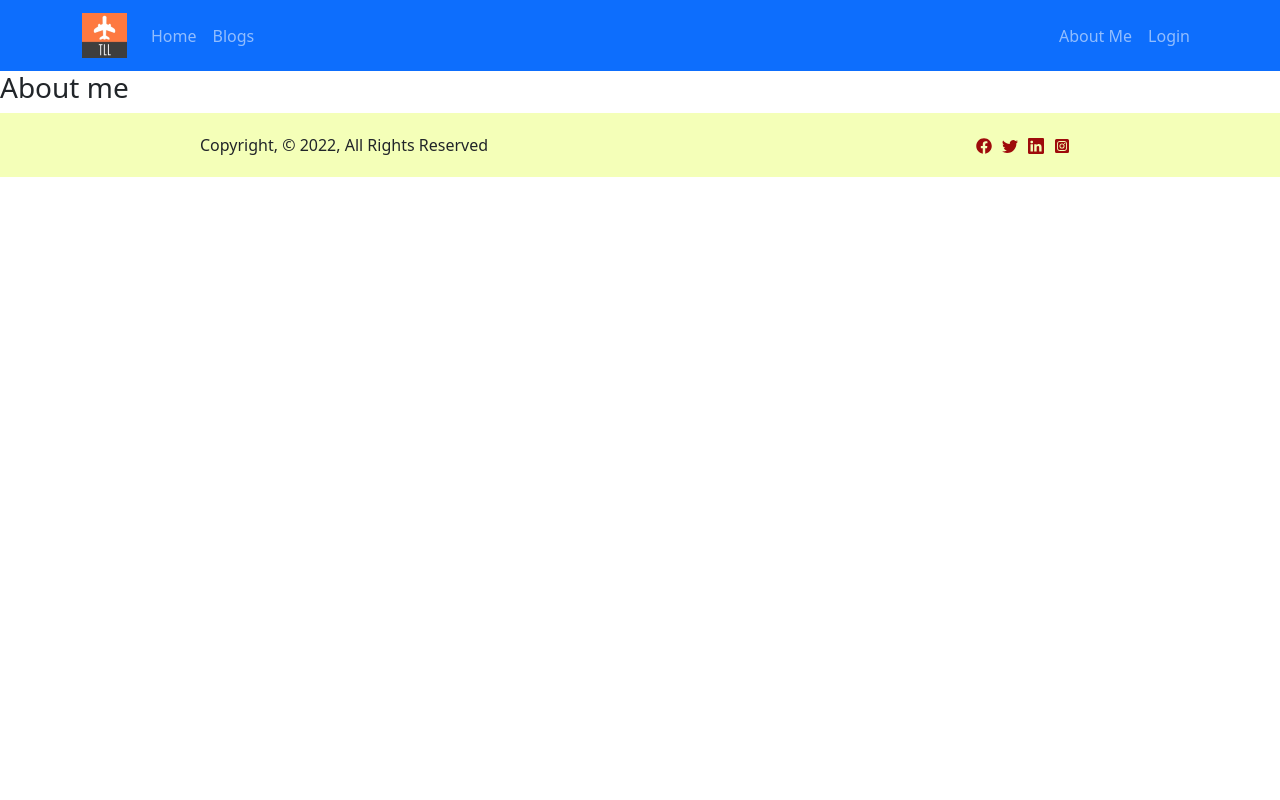
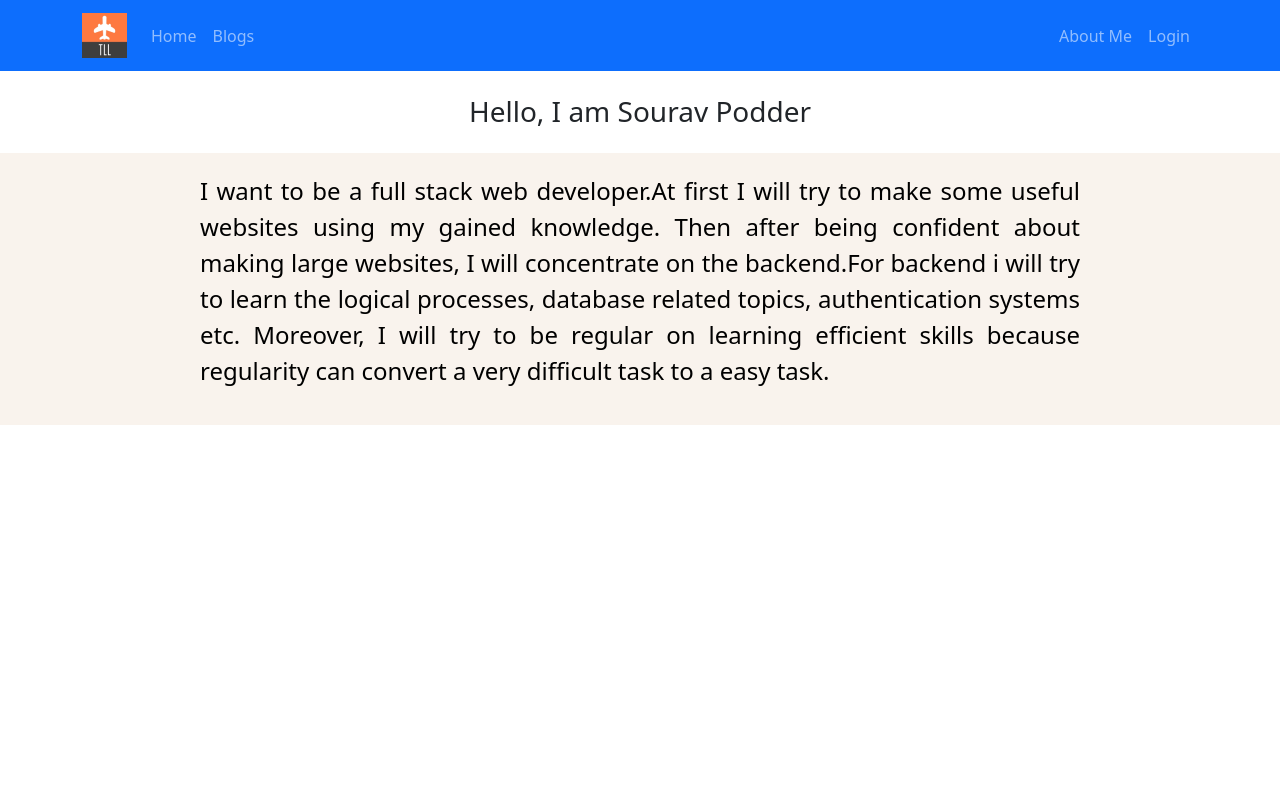
Before and after one commit to souravpodder/client-main-independent-website, a React (Create React App) app: page /about in a window 1280 px wide. Shown: the top 800 px of the page. Built offline with nearby package versions, Linux system fonts and the light colour scheme; no server answers; the HTML template or start-up script is replaced by a standard one.

Commit message:
read me file edited and about page added

```diff
--- a/src/Pages/About/About.css
+++ b/src/Pages/About/About.css
@@ -0,0 +1,18 @@
+.my_img{
+  width: 20%;
+  display: block;
+  margin: 20px auto;
+}
+
+.about{
+  height: 800px;
+}
+
+.aboutme{
+  padding: 20px 200px;
+  text-align: justify;
+  background-color: rgb(249, 243, 237);
+  font-size: 24px;
+  color: black;
+  font-weight: 500;
+}
--- a/src/Pages/About/About.js
+++ b/src/Pages/About/About.js
@@ -1,9 +1,17 @@
 import React from 'react';
+import './About.css';
 
 const About = () => {
   return (
-    <div>
-      <h3>About me</h3>
+    <div className='about'>
+
+      {/* <img className='my_img' src={mypic} alt="" /> */}
+      <h3 className='text-center my-4'>Hello, I am Sourav Podder</h3>
+      <div className='aboutme'>
+
+        <p>I want to be a full stack web developer.At first I will try to make some useful websites using my gained knowledge. Then after being confident about making large websites, I will concentrate on the backend.For backend i will try to learn the logical processes, database related topics, authentication systems etc. Moreover, I will try to be regular on learning efficient skills because regularity can convert a very difficult task to a easy task. </p>
+      </div>
+
     </div>
   );
 };
--- a/src/Pages/Home/Banner/Banner.css
+++ b/src/Pages/Home/Banner/Banner.css
@@ -0,0 +1,20 @@
+@media only screen and (max-width:576px){
+
+  .slider-content{
+    display: flex;
+    align-items: center;
+    justify-content: center;
+    margin-top: 10px;
+
+  }
+
+  .slider-header{
+    font-size: 13px;
+  }
+
+  .slider-text{
+    font-size: 10px;
+  }
+
+
+}
--- a/src/Pages/Home/Banner/Banner.js
+++ b/src/Pages/Home/Banner/Banner.js
@@ -3,10 +3,11 @@ import { Carousel } from 'react-bootstrap';
 import banner1 from '../../../images/Banner/Banner1.png';
 import banner2 from '../../../images/Banner/Banner2.png';
 import banner3 from '../../../images/Banner/Banner3.png';
+import './Banner.css';
 
 const Banner = () => {
   return (
-    <div>
+    <div className='banner'>
       <Carousel>
         <Carousel.Item interval={2000}>
           <img
@@ -14,9 +15,12 @@ const Banner = () => {
             src={banner2}
             alt="First slide"
           />
-          <Carousel.Caption>
-            <h3>Get The Most Effective Guides</h3>
-            <p>As I have so many previous experiences you will get the most effective guides from me</p>
+          <Carousel.Caption className='slider-content'>
+            <div >
+              <h5 className='slider-header'>Get The Most Effective Guides</h5>
+              <p className='slider-text'>As I have so many previous experiences you will get the most effective guides from me</p>
+            </div>
+
           </Carousel.Caption>
         </Carousel.Item>
 
@@ -26,9 +30,12 @@ const Banner = () => {
             src={banner3}
             alt="Second slide"
           />
-          <Carousel.Caption>
-            <h3>Make Your journy safe</h3>
-            <p>I will guide you to the places which are safe for you. so no worry about your safety</p>
+          <Carousel.Caption className='slider-content'>
+            <div>
+              <h5 className='slider-header'>Make Your journy safe</h5>
+              <p className='slider-text'>I will guide you to the places which are safe for you. so no worry about your safety</p>
+            </div>
+
           </Carousel.Caption>
         </Carousel.Item>
         <Carousel.Item interval={1000}>
@@ -37,9 +44,11 @@ const Banner = () => {
             src={banner1}
             alt="Third slide"
           />
-          <Carousel.Caption>
-            <h3>Rivers Trip</h3>
-            <p>Jorney in the most Beautiful Rivers and enjoy the sceneries</p>
+          <Carousel.Caption className='slider-content'>
+            <div>
+              <h5 className='slider-header'>Rivers Trip</h5>
+              <p className='slider-text'>Jorney in the most Beautiful Rivers and enjoy the sceneries</p>
+            </div>
           </Carousel.Caption>
         </Carousel.Item>
 
--- a/src/Pages/Shared/Header/Header.js
+++ b/src/Pages/Shared/Header/Header.js
@@ -5,6 +5,7 @@ import { useAuthState } from 'react-firebase-hooks/auth';
 import { Link } from 'react-router-dom';
 import auth from '../../../firebase.init';
 import logo from '../../../images/logo.png';
+import './Header.css';
 
 const Header = () => {
 
@@ -16,7 +17,7 @@ const Header = () => {
   }
   return (
     <>
-      <Navbar collapseOnSelect expand="lg" sticky='top' bg="primary" variant="dark">
+      <Navbar collapseOnSelect expand="lg" sticky='top' bg="primary" variant="dark" >
         <Container>
           <Navbar.Brand as={Link} to="/">
             <img src={logo} alt="" />
```
Also changed, not shown: src/images/mypic.jpg (added), 1 other file (tests, documents, lock files or other folders).
